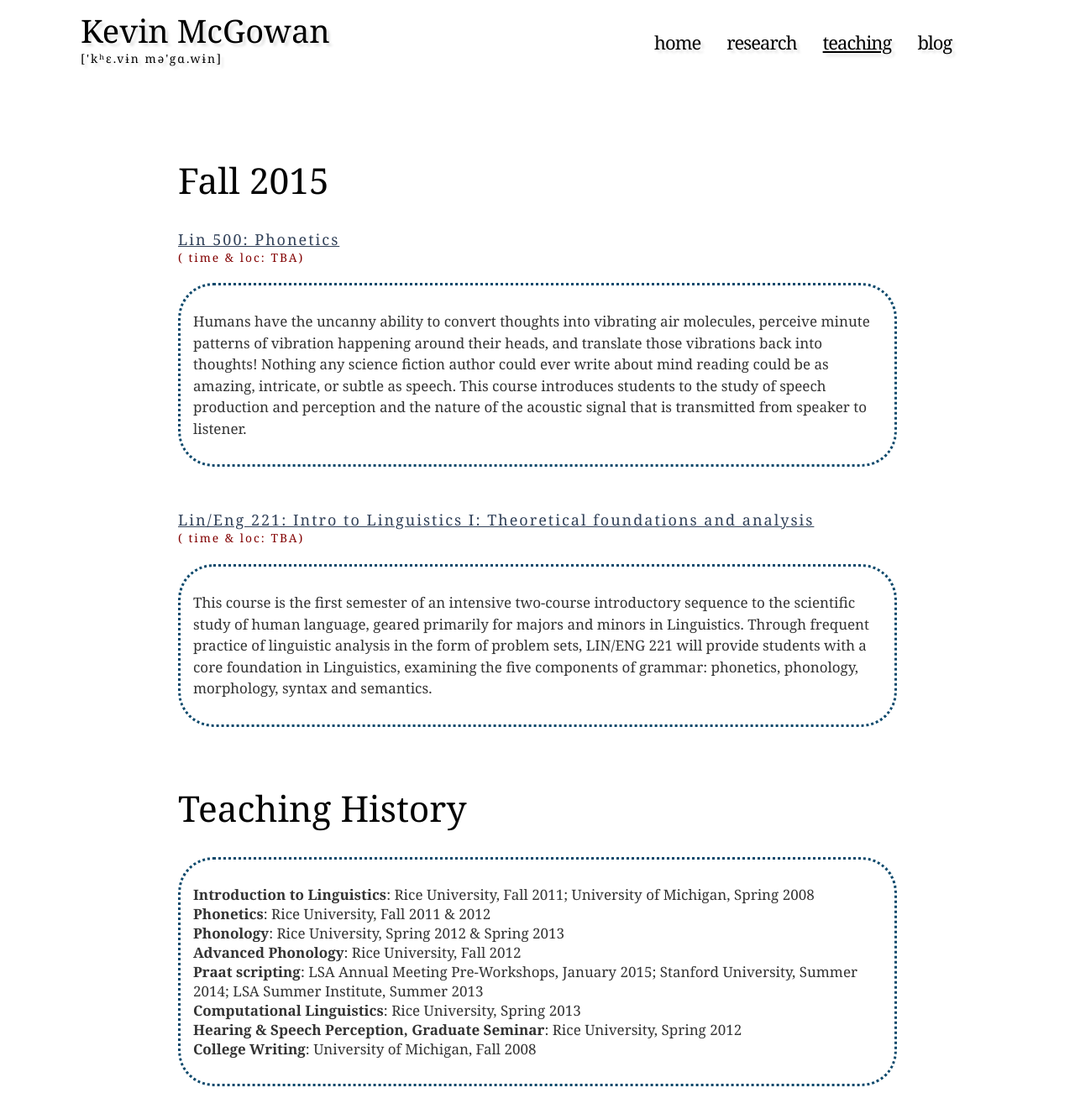
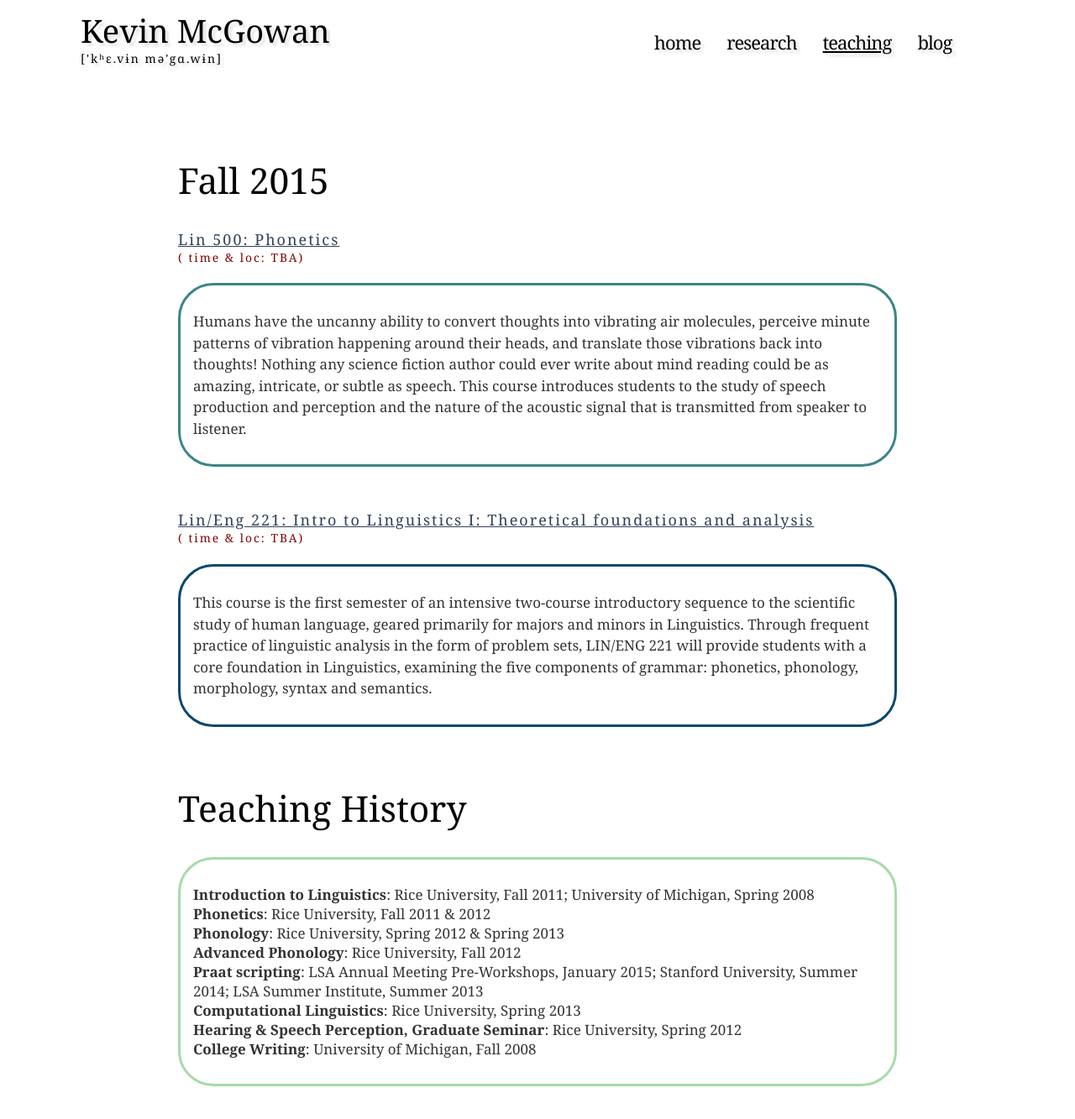
Before and after one commit to kbmcgowan/kbmcgowan.github.io, a Jekyll site: the page built from teaching/index.html, in a window 1280 px wide. Shown: the top 1333 px of the page at 84% size. Built offline with Jekyll 4.4.1, drawn with Linux system fonts in a browser that asks for light colours; nearby versions of some CDN libraries; some web fonts are replaced; library files that are not in the unit come from our copies.

Commit message:
thinner rectangles

```diff
--- a/css/simple.css
+++ b/css/simple.css
@@ -697,7 +697,7 @@
   position:relative;
   padding: 30px 15px;
   margin:1em 0 3em;
-  border:7px solid #A8DBA8;
+  border:3px solid #A8DBA8;
   text-align:left;
   color:#333;
   background:#fff;
@@ -711,7 +711,7 @@
   position:relative;
   padding:70px 30px;
   margin:1em auto 60px;
-  border:7px solid #0B486B;
+  border:3px solid #0B486B;
   text-align:left;
   color:#333;
   background:#fff;
--- a/teaching/index.html
+++ b/teaching/index.html
@@ -15,7 +15,7 @@
 	<h3><a href="Lin500-Fall2015" style="text-decoration: underline;">Lin 500: Phonetics</a>
 	<p class="whenTaught">( time & loc: TBA)</p>
 	</h3>
-	<p class="rectangle-border" style="border:3px dotted #0B486B;">
+	<p class="rectangle-border" style="border:3px solid #3B8686;">
 	    Humans have the uncanny ability to convert thoughts
 	    into vibrating air molecules, perceive minute patterns
 	    of vibration happening around their heads, and translate
@@ -33,7 +33,7 @@
 	<p class="whenTaught">( time & loc: TBA)</p>
 	</h3>
 
-	<p class="rectangle-border" style="border:3px dotted #0B486B;">
+	<p class="rectangle-border" style="border:3px solid #0B486B;">
 	    This course is the first semester of an intensive
 	    two-course introductory sequence to the scientific study
 	    of human language, geared primarily for majors and
@@ -46,7 +46,7 @@
 </div>
 
 <h1>Teaching History</h1>
-    <div class="rectangle-border" style="border:3px dotted #0B486B;">
+    <div class="rectangle-border">
     <b>Introduction to Linguistics</b>:
 	Rice University, Fall 2011;
 	University of Michigan, Spring 2008 </br>
```
